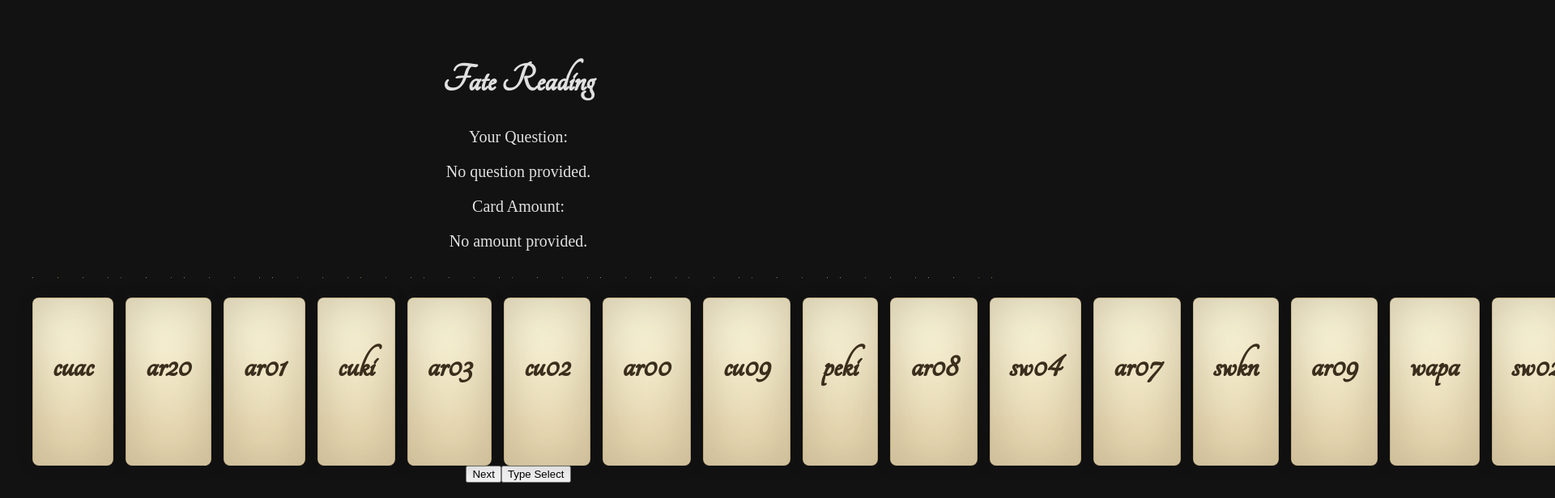
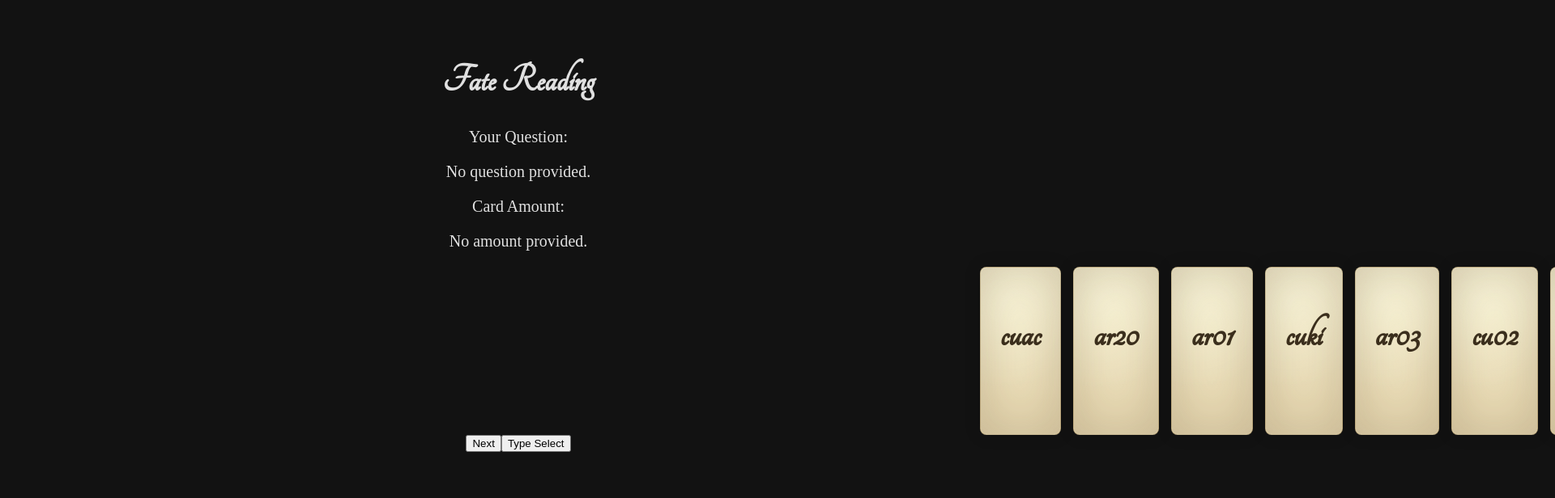
Before and after one commit to ArturMigulea/Tarot-Reading, a React (Vite) app: page /#/Screens/FateReading in a window 1280 px wide. Shown: the top 616 px of the page at 81% size, 1920 px wide, since content can reach past the window. Built offline with nearby package versions, Linux system fonts and the light colour scheme; no server answers; a web font is replaced by a local one.

Commit message:
card layout

```diff
--- a/src/Screens/FateReading.jsx
+++ b/src/Screens/FateReading.jsx
@@ -98,10 +98,9 @@ function FateReading() {
                             </div>
                         );
                     })}
-                </div>
+                {/* </div>
 
-                {/* Bottom row: parchment info */}
-                <div className="info-row">
+                <div className="info-row"> */}
                     {randomCards.map((shortName) => {
                         const card = data?.cards?.find(c => c.name_short === shortName);
                         const name = card?.name || shortName;
```
